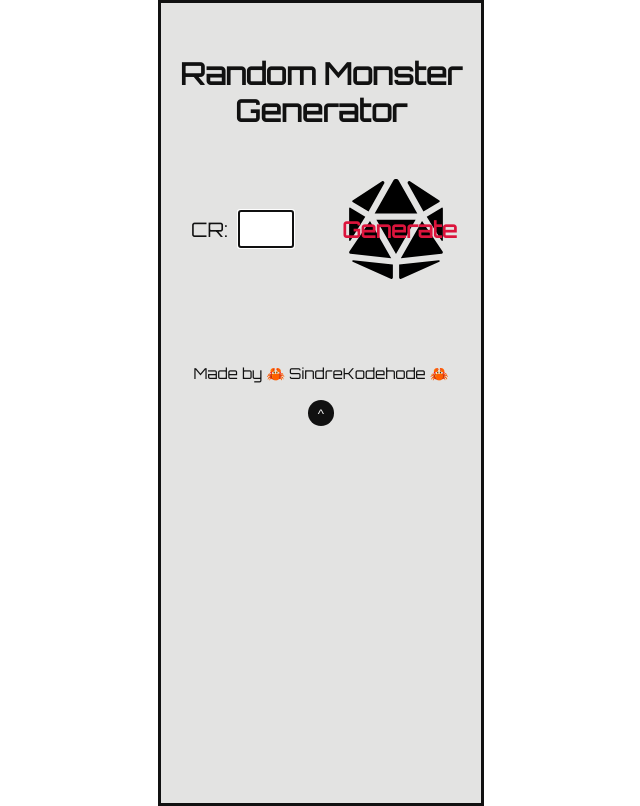
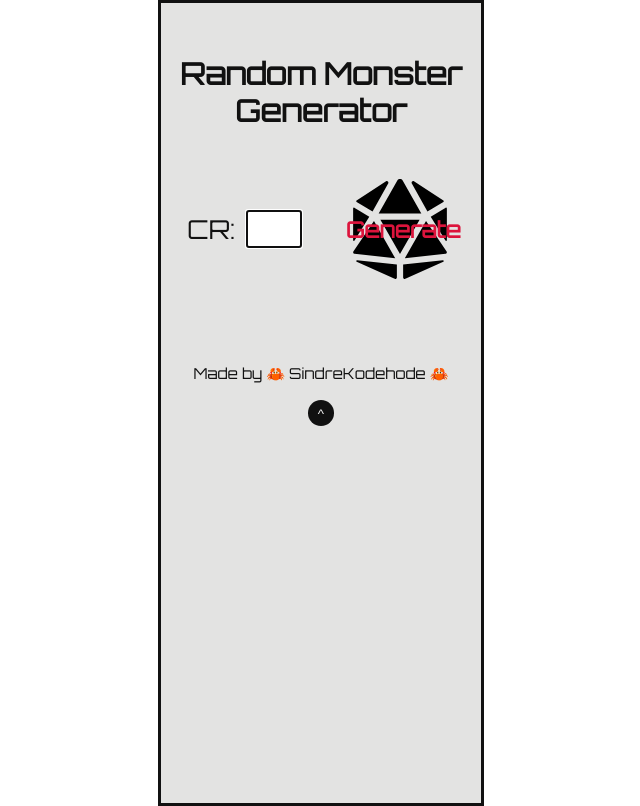
Before and after one commit to sindrekodehode/APIoppgave, a plain HTML site: page index.html in a window 1280 px wide. Shown: the whole page, without its empty margins (319-959 px from the left). Drawn offline with Linux system fonts and the light colour scheme; no server answers.

Commit message:
Update styles.css

```diff
--- a/styles.css
+++ b/styles.css
@@ -14,6 +14,10 @@ body {
 
 h1 {
   font-size: 30px;
+}
+
+label {
+  font-size: 26px;
 }
 
 p {
```
